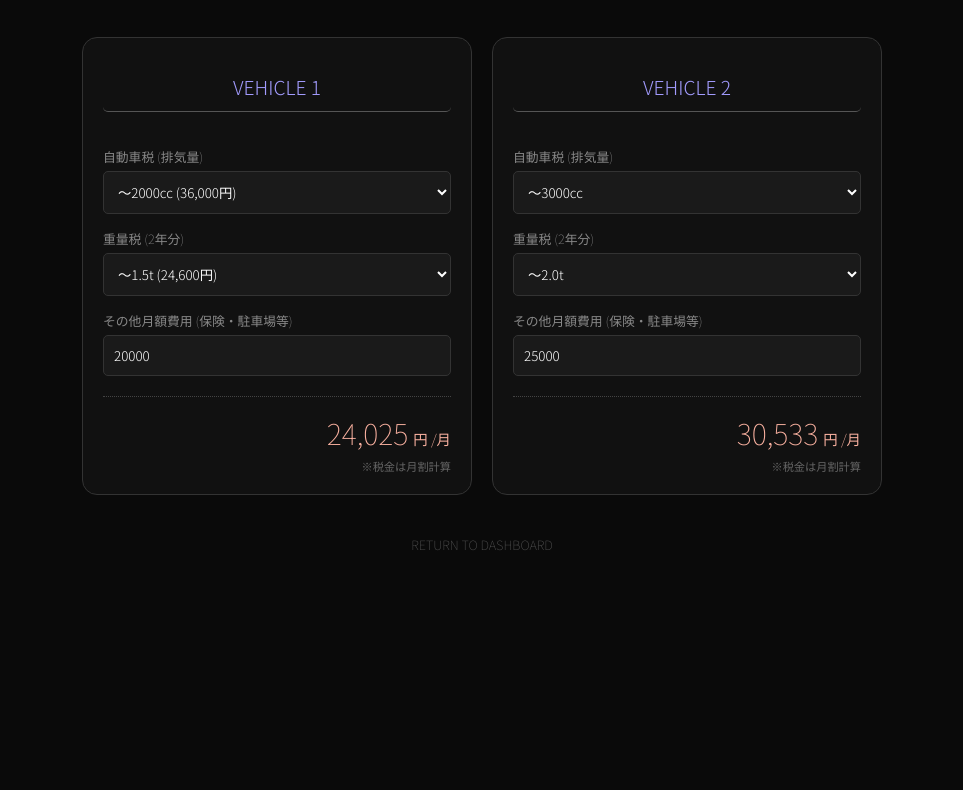
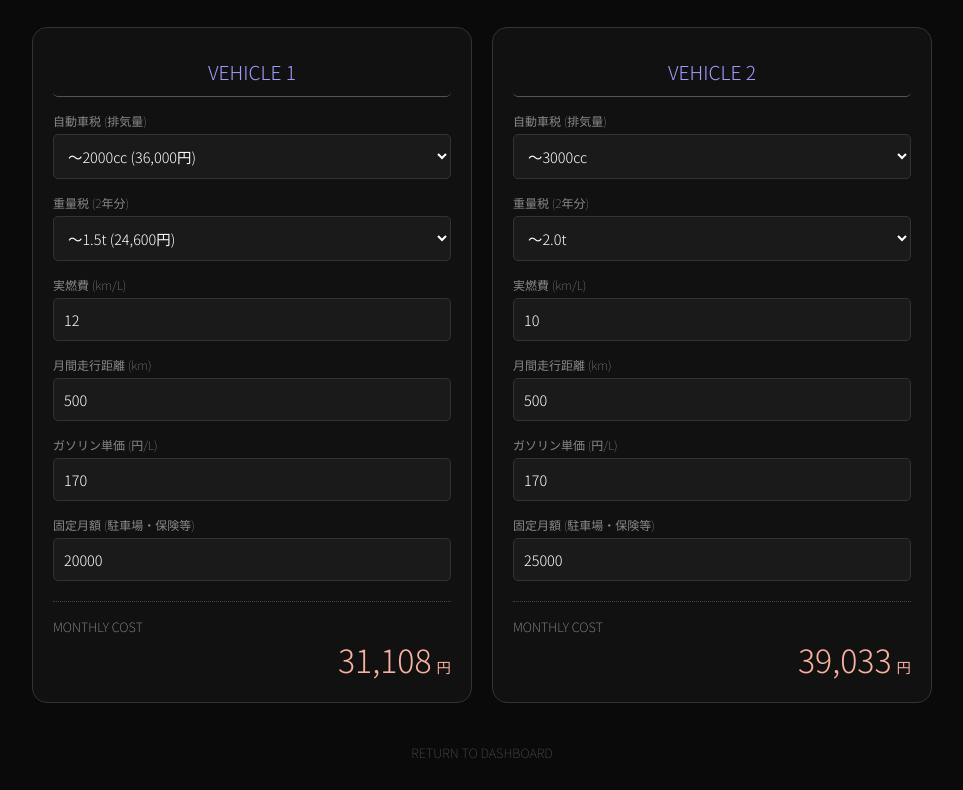
Before and after one commit to aequor273-wq/tools, a plain HTML site: page car.html in a window 1280 px wide. Shown: the part 98-888 px from the top of the page, without its empty margins (158-1121 px from the left). Before the commit the page ends 800 px from the top, so only its background shows below. Drawn offline with Linux system fonts and the light colour scheme.

Commit message:
Update car.html

```diff
--- a/car.html
+++ b/car.html
@@ -3,25 +3,29 @@
 <head>
 <meta charset="UTF-8">
 <meta name="viewport" content="width=device-width, initial-scale=1.0">
-<title>Car Cost Simulator Pro</title>
+<title>Car Cost Simulator Ultra</title>
 <link href="https://fonts.googleapis.com/css2?family=Noto+Sans+JP:wght@100;300&display=swap" rel="stylesheet">
 <style>
     body { background: #0a0a0a; color: #fff; font-family: 'Noto Sans JP', sans-serif; padding: 20px; font-weight: 100; }
-    .container { max-width: 800px; margin: 0 auto; }
-    h1 { text-align: center; letter-spacing: 0.5em; color: #a29bfe; margin-bottom: 40px; }
+    .container { max-width: 900px; margin: 0 auto; }
+    h1 { text-align: center; letter-spacing: 0.5em; color: #a29bfe; margin-bottom: 30px; }
     .grid { display: grid; grid-template-columns: 1fr 1fr; gap: 20px; }
     .card { background: #111; border: 1px solid #333; padding: 20px; border-radius: 15px; }
-    /* 名前を変更可能にする入力欄 */
-    .v-name { background: transparent; border: none; border-bottom: 1px solid #555; color: #a29bfe; font-size: 1.2rem; font-family: inherit; font-weight: 300; width: 100%; margin-bottom: 20px; text-align: center; }
+    .v-name { background: transparent; border: none; border-bottom: 1px solid #555; color: #a29bfe; font-size: 1.2rem; font-family: inherit; font-weight: 300; width: 100%; margin-bottom: 15px; text-align: center; }
     .v-name:focus { outline: none; border-color: #a29bfe; }
 
-    label { display: block; font-size: 0.8rem; margin-top: 15px; color: #888; }
-    select, input { width: 100%; background: #1a1a1a; border: 1px solid #333; color: #fff; padding: 10px; border-radius: 5px; margin-top: 5px; font-family: inherit; box-sizing: border-box; }
+    .input-group { margin-bottom: 15px; }
+    label { display: block; font-size: 0.75rem; color: #888; margin-bottom: 5px; }
+    select, input { width: 100%; background: #1a1a1a; border: 1px solid #333; color: #fff; padding: 10px; border-radius: 5px; font-family: inherit; box-sizing: border-box; font-size: 0.9rem; }
+
     .result { margin-top: 20px; padding-top: 15px; border-top: 1px dotted #444; }
-    .total-val { font-size: 1.8rem; color: #fab1a0; text-align: right; }
+    .total-label { font-size: 0.8rem; color: #aaa; }
+    .total-val { font-size: 2rem; color: #fab1a0; text-align: right; font-weight: 300; }
     .unit { font-size: 0.9rem; margin-left: 5px; }
-    .tax-info { font-size: 0.7rem; color: #666; text-align: right; margin-top: 5px; }
     .back-link { display: block; text-align: center; margin-top: 40px; color: #555; text-decoration: none; font-size: 0.8rem; }
+
+    /* スマホ対応 */
+    @media (max-width: 600px) { .grid { grid-template-columns: 1fr; } }
 </style>
 </head>
 <body>
@@ -33,9 +37,10 @@
         <div class="card">
             <input type="text" class="v-name" value="VEHICLE 1" oninput="calc()">
 
+            <div class="input-group">
                 <label>自動車税 (排気量)</label>
                 <select id="tax1" onchange="calc()">
-                <option value="25000">軽自動車 (10,800円相当※概算)</option>
+                    <option value="10800">軽自動車 (10,800円)</option>
                     <option value="25000">〜1000cc (25,000円)</option>
                     <option value="30500">〜1500cc (30,500円)</option>
                     <option value="36000" selected>〜2000cc (36,000円)</option>
@@ -47,7 +52,9 @@
                     <option value="87000">〜6000cc (87,000円)</option>
                     <option value="110000">6000cc超 (110,000円)</option>
                 </select>
+            </div>
 
+            <div class="input-group">
                 <label>重量税 (2年分)</label>
                 <select id="weight1" onchange="calc()">
                     <option value="6600">軽自動車 (6,600円)</option>
@@ -57,22 +64,41 @@
                     <option value="41000">〜2.5t (41,000円)</option>
                     <option value="49200">〜3.0t (49,200円)</option>
                 </select>
+            </div>
 
-            <label>その他月額費用 (保険・駐車場等)</label>
-            <input type="number" id="other1" value="20000" oninput="calc()">
+            <div class="input-group">
+                <label>実燃費 (km/L)</label>
+                <input type="number" id="eff1" value="12" oninput="calc()">
+            </div>
+
+            <div class="input-group">
+                <label>月間走行距離 (km)</label>
+                <input type="number" id="dist1" value="500" oninput="calc()">
+            </div>
+
+            <div class="input-group">
+                <label>ガソリン単価 (円/L)</label>
+                <input type="number" id="fuel1" value="170" oninput="calc()">
+            </div>
+
+            <div class="input-group">
+                <label>固定月額 (駐車場・保険等)</label>
+                <input type="number" id="fixed1" value="20000" oninput="calc()">
+            </div>
 
             <div class="result">
-                <div class="total-val" id="res1">0<span class="unit">円 /月</span></div>
-                <div class="tax-info">※税金は月割計算</div>
+                <div class="total-label">MONTHLY COST</div>
+                <div class="total-val" id="res1">0<span class="unit">円</span></div>
             </div>
         </div>
 
         <div class="card">
             <input type="text" class="v-name" value="VEHICLE 2" oninput="calc()">
 
+            <div class="input-group">
                 <label>自動車税 (排気量)</label>
                 <select id="tax2" onchange="calc()">
-                <option value="25000">軽自動車</option>
+                    <option value="10800">軽自動車</option>
                     <option value="25000">〜1000cc</option>
                     <option value="30500">〜1500cc</option>
                     <option value="36000">〜2000cc</option>
@@ -84,7 +110,9 @@
                     <option value="87000">〜6000cc</option>
                     <option value="110000">6000cc超</option>
                 </select>
+            </div>
 
+            <div class="input-group">
                 <label>重量税 (2年分)</label>
                 <select id="weight2" onchange="calc()">
                     <option value="6600">軽自動車</option>
@@ -94,13 +122,31 @@
                     <option value="41000">〜2.5t</option>
                     <option value="49200">〜3.0t</option>
                 </select>
+            </div>
 
-            <label>その他月額費用 (保険・駐車場等)</label>
-            <input type="number" id="other2" value="25000" oninput="calc()">
+            <div class="input-group">
+                <label>実燃費 (km/L)</label>
+                <input type="number" id="eff2" value="10" oninput="calc()">
+            </div>
+
+            <div class="input-group">
+                <label>月間走行距離 (km)</label>
+                <input type="number" id="dist2" value="500" oninput="calc()">
+            </div>
+
+            <div class="input-group">
+                <label>ガソリン単価 (円/L)</label>
+                <input type="number" id="fuel2" value="170" oninput="calc()">
+            </div>
+
+            <div class="input-group">
+                <label>固定月額 (駐車場・保険等)</label>
+                <input type="number" id="fixed2" value="25000" oninput="calc()">
+            </div>
 
             <div class="result">
-                <div class="total-val" id="res2">0<span class="unit">円 /月</span></div>
-                <div class="tax-info">※税金は月割計算</div>
+                <div class="total-label">MONTHLY COST</div>
+                <div class="total-val" id="res2">0<span class="unit">円</span></div>
             </div>
         </div>
     </div>
@@ -111,14 +157,20 @@
 <script>
 function calc() {
     for (let i = 1; i <= 2; i++) {
-        const tax = parseInt(document.getElementById('tax' + i).value);
-        const weight = parseInt(document.getElementById('weight' + i).value);
-        const other = parseInt(document.getElementById('other' + i).value) || 0;
+        const tax = parseInt(document.getElementById('tax' + i).value) || 0;
+        const weight = parseInt(document.getElementById('weight' + i).value) || 0;
+        const eff = parseFloat(document.getElementById('eff' + i).value) || 1;
+        const dist = parseFloat(document.getElementById('dist' + i).value) || 0;
+        const fuelPrice = parseFloat(document.getElementById('fuel' + i).value) || 0;
+        const fixed = parseFloat(document.getElementById('fixed' + i).value) || 0;
 
-        // 自動車税(12ヶ月割) + 重量税(24ヶ月割) + その他月額
-        const monthly = (tax / 12) + (weight / 24) + other;
+        // ガソリン代計算
+        const fuelCost = (dist / eff) * fuelPrice;
 
-        document.getElementById('res' + i).innerHTML = Math.round(monthly).toLocaleString() + '<span class="unit">円 /月</span>';
+        // 税金月割 + 固定費 + ガソリン代
+        const monthly = (tax / 12) + (weight / 24) + fixed + fuelCost;
+
+        document.getElementById('res' + i).innerHTML = Math.round(monthly).toLocaleString() + '<span class="unit">円</span>';
     }
 }
 calc();
```
Lines whose indentation alone changed are shown as unchanged.
